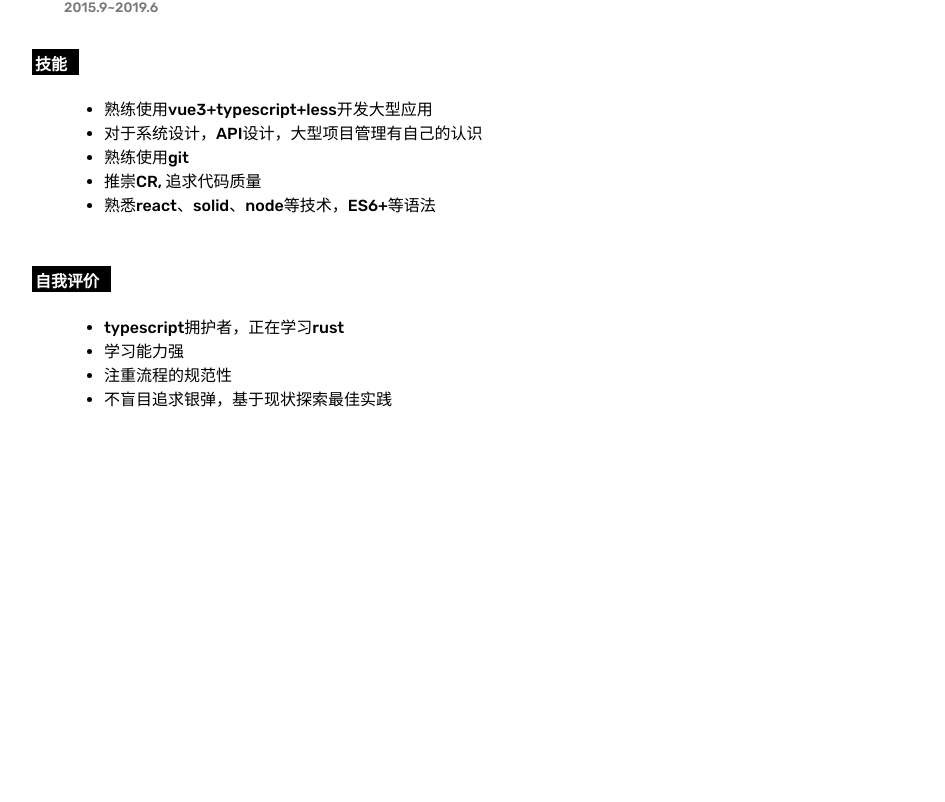
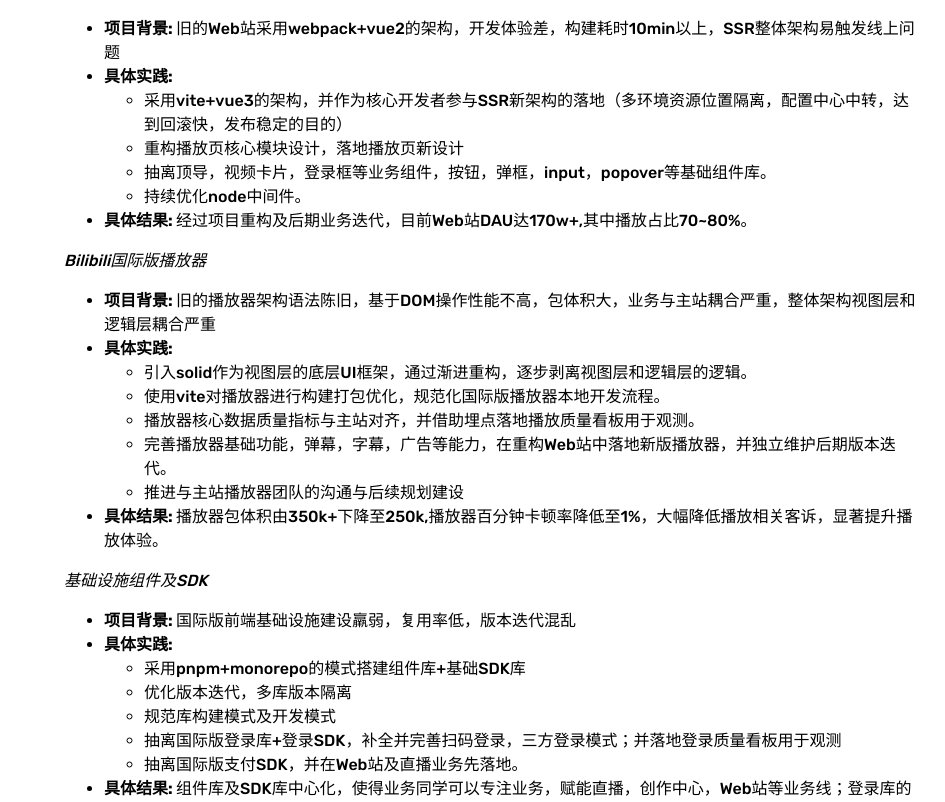
Before and after one commit to Jackie1210/website, a React (Vite) app: page /resume in a window 1280 px wide. Shown: the part 675-1477 px from the top of the page, without its empty margins (293-1238 px from the left). Before the commit the page ends 1113 px from the top, so only its background shows below. Built offline with nearby package versions, Linux system fonts and the light colour scheme; a small style sheet from the web is missing.

Commit message:
feat: add projs (#13)

```diff
--- a/src/pages/resume/components/card/card-content.tsx
+++ b/src/pages/resume/components/card/card-content.tsx
@@ -1,18 +1,21 @@
-import type { FC } from 'react'
+import type { FC, PropsWithChildren } from 'react'
 import type { ExpContent } from '@/schema/resume'
 import './card-content.less'
 
-export const CardContent: FC<ExpContent> = (props) => {
-  const { title, data } = props
+export const CardContent: FC<PropsWithChildren<ExpContent>> = (props) => {
+  const { title, data, children } = props
 
   return (
     <div className='resume-card-content'>
       {title && <p>{title}</p>}
-      <ul>
-        {data.map((v, i) => (
-          <li key={i}>{v}</li>
-        ))}
-      </ul>
+      {children || (
+          <ul>
+            {(data || []).map((v, i) => (
+              <li key={i}>{v}</li>
+            ))}
+          </ul>
+        )
+      }
     </div>
   )
 }
--- a/src/pages/resume/components/main/main.tsx
+++ b/src/pages/resume/components/main/main.tsx
@@ -5,6 +5,7 @@
 import { Card } from '@/pages/resume/components/card/index'
 import { Education } from '@/pages/resume/components/education/index'
 import { Stack } from '@/pages/resume/components/stack/index'
+import { Projs } from '@/pages/resume/components/projs'
 import { Review } from '@/pages/resume/components/review/index'
 import { CardContent } from '@/pages/resume/components/card/card-content'
 
@@ -64,6 +65,9 @@
           </Card>
         ))}
       </Block>
+      <Block title={'项目经验'}>
+        <Projs />
+      </Block>
       <Block title={'教育经历'}>
         <Education />
       </Block>
--- /dev/null
+++ b/src/pages/resume/components/projs/index.tsx
@@ -0,0 +1,64 @@
+import { ProjInfo } from './item'
+import type { Props as ProjProps } from './item'
+import { CardContent } from '@/pages/resume/components/card/card-content'
+
+type Item = {
+  title: string
+  data: ProjProps
+}
+
+const PROJS: Item[] = [
+  {
+    title: 'Bilibili国际版Web站',
+    data: {
+      background: '旧的Web站采用webpack+vue2的架构，开发体验差，构建耗时10min以上，SSR整体架构易触发线上问题',
+      actions: [
+        '采用vite+vue3的架构，并作为核心开发者参与SSR新架构的落地（多环境资源位置隔离，配置中心中转，达到回滚快，发布稳定的目的）',
+        '重构播放页核心模块设计，落地播放页新设计',
+        '抽离顶导，视频卡片，登录框等业务组件，按钮，弹框，input，popover等基础组件库。',
+        '持续优化node中间件。'
+      ],
+      result: '经过项目重构及后期业务迭代，目前Web站DAU达170w+,其中播放占比70~80%。'
+    }
+  },
+  {
+    title: 'Bilibili国际版播放器',
+    data: {
+      background: '旧的播放器架构语法陈旧，基于DOM操作性能不高，包体积大，业务与主站耦合严重，整体架构视图层和逻辑层耦合严重',
+      actions: [
+        '引入solid作为视图层的底层UI框架，通过渐进重构，逐步剥离视图层和逻辑层的逻辑。',
+        '使用vite对播放器进行构建打包优化，规范化国际版播放器本地开发流程。',
+        '播放器核心数据质量指标与主站对齐，并借助埋点落地播放质量看板用于观测。',
+        '完善播放器基础功能，弹幕，字幕，广告等能力，在重构Web站中落地新版播放器，并独立维护后期版本迭代。',
+        '推进与主站播放器团队的沟通与后续规划建设'
+      ],
+      result: '播放器包体积由350k+下降至250k,播放器百分钟卡顿率降低至1%，大幅降低播放相关客诉，显著提升播放体验。'
+    }
+  },
+  {
+    title: '基础设施组件及SDK',
+    data: {
+      background: '国际版前端基础设施建设羸弱，复用率低，版本迭代混乱',
+      actions: [
+        '采用pnpm+monorepo的模式搭建组件库+基础SDK库',
+        '优化版本迭代，多库版本隔离',
+        '规范库构建模式及开发模式',
+        '抽离国际版登录库+登录SDK，补全并完善扫码登录，三方登录模式；并落地登录质量看板用于观测',
+        '抽离国际版支付SDK，并在Web站及直播业务先落地。'
+      ],
+      result: '组件库及SDK库中心化，使得业务同学可以专注业务，赋能直播，创作中心，Web站等业务线；登录库的抽离及完善使得登录成功率稳定至70%以上；支付成功率提升30%，订单量激增，效果显著。'
+    }
+  }
+]
+
+export const Projs = () => {
+  return (
+    <>
+      {PROJS.map((v, i) => (
+        <CardContent title={v.title} key={i}>
+          <ProjInfo {...v.data} />
+        </CardContent>
+      ))}
+    </>
+  )
+}
--- /dev/null
+++ b/src/pages/resume/components/projs/item.tsx
@@ -0,0 +1,30 @@
+import type { FC } from 'react'
+
+export interface Props {
+  background: string
+  actions: string | string[]
+  result: string
+}
+
+export const ProjInfo: FC<Props> = props => {
+  const { background, actions, result } = props
+
+
+
+  return (
+    <ul>
+      <li><strong>项目背景: </strong>{background}</li>
+      <li>
+        <strong>具体实践: </strong>
+        <ul>
+          {
+            (Array.isArray(actions) ? actions : [actions]).map((v, i) => (
+              <li key={i}>{v}</li>
+            ))
+          }
+        </ul>
+      </li>
+      <li><strong>具体结果: </strong>{result}</li>
+    </ul>
+  )
+}
--- a/src/schema/resume.ts
+++ b/src/schema/resume.ts
@@ -7,7 +7,7 @@
 
 export interface ExpContent {
   title?: string
-  data: string[]
+  data?: string[]
 }
 
 export interface ExpItem {
```
Also changed, not shown: src/pages/resume/components/projs/index.less (added).
